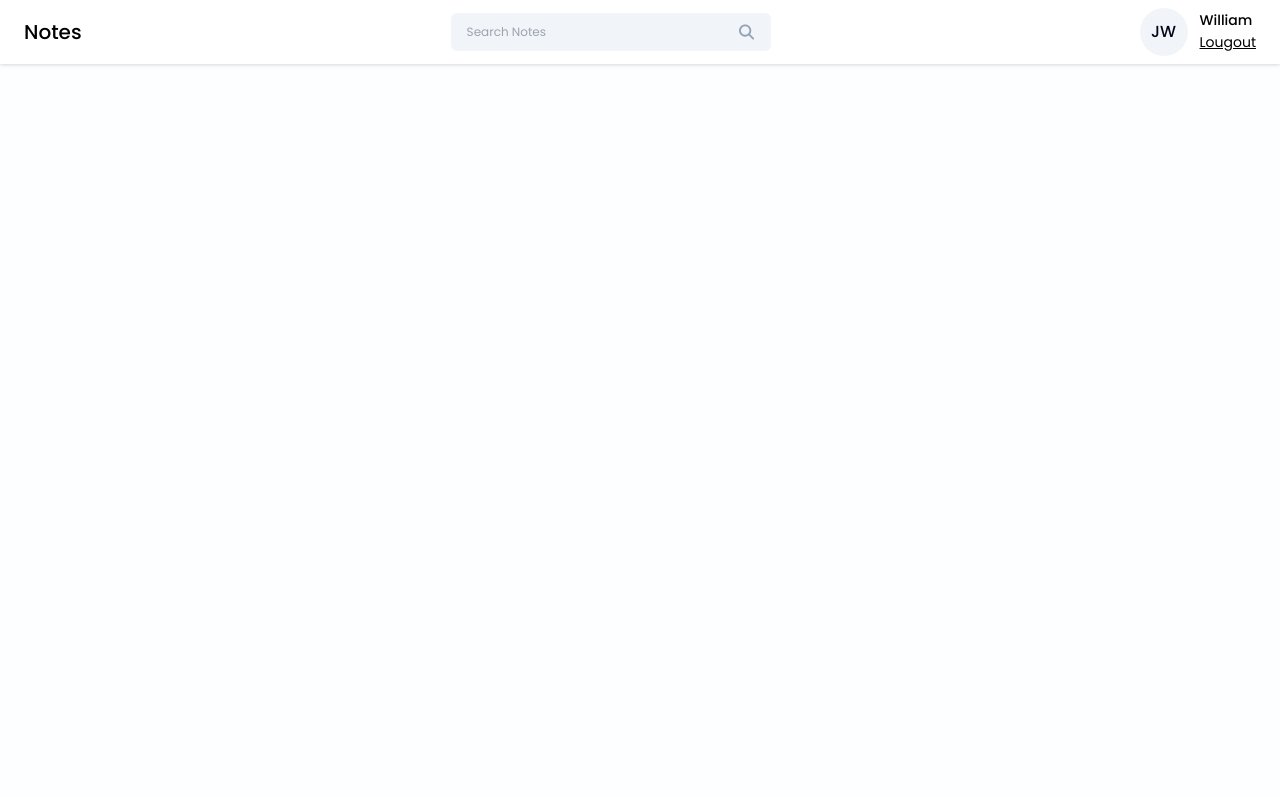
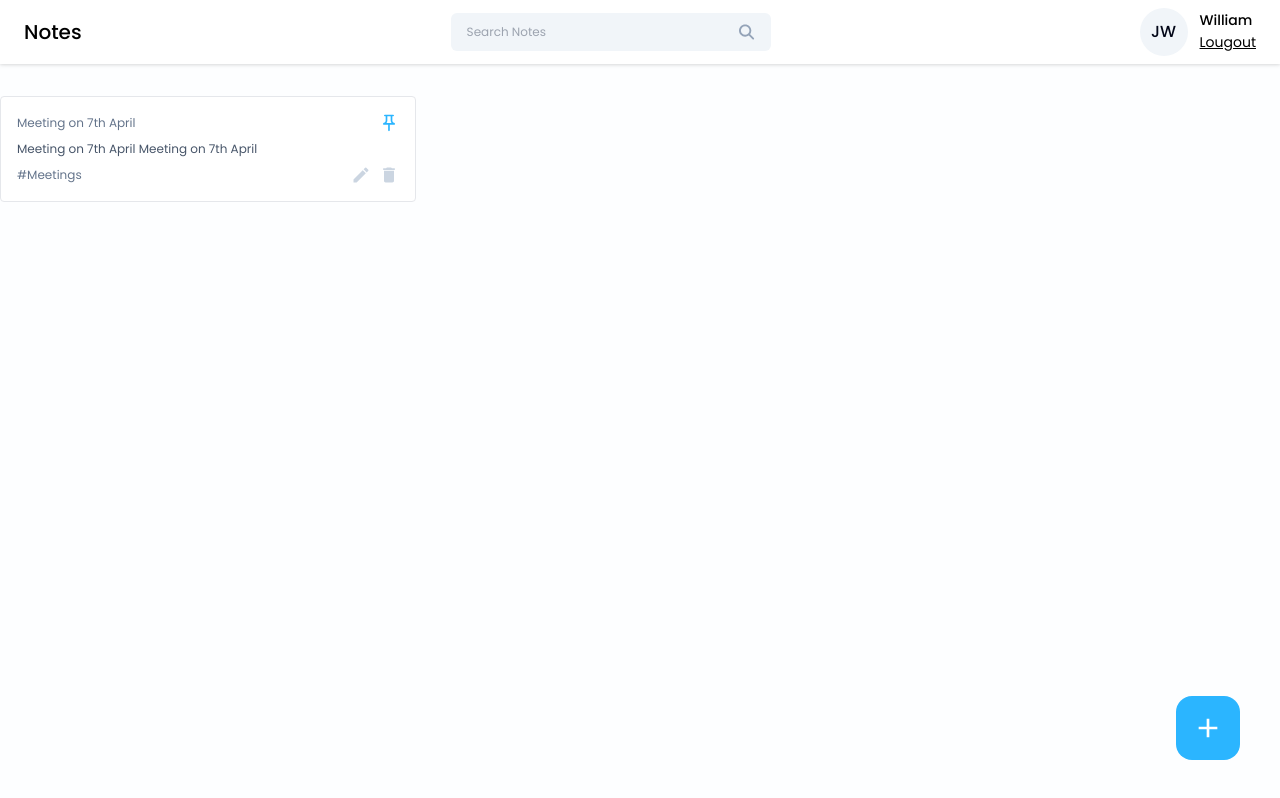
Before and after one commit to ArionDutta33/NOTE, a React (Vite) app in the folder frontend/: page /dashboard in a window 1280 px wide. Built offline with nearby package versions, Linux system fonts and the light colour scheme.

Commit message:
NoteCard

```diff
--- /dev/null
+++ b/frontend/src/Components/Cards/NoteCard.jsx
@@ -0,0 +1,43 @@
+import { MdCreate, MdDelete, MdOutlinePushPin } from "react-icons/md";
+
+const NoteCard = ({
+  title,
+  date,
+  content,
+  tags,
+  isPinned,
+  onEdit,
+  onDelete,
+  onPinNote,
+}) => {
+  return (
+    <div className="border rounded p-4 bg-white hover:shadow-xl transition-all ease-in-out">
+      <div className=" flex items-center justify-between">
+        <div>
+          <h6 className="text-xs text-slate-500">{title}</h6>
+        </div>
+        <MdOutlinePushPin
+          className={`icon-btn ${isPinned ? `text-primary` : `text-slate-300`}`}
+          onClick={onPinNote}
+        />
+      </div>
+      <p className="text-xs text-slate-600 mt-2">{content.slice(0, 60)}</p>
+
+      <div className="flex items-center justify-between mt-2">
+        <div className=" text-xs text-slate-500">{tags}</div>
+        <div className="flex items-center gap-2">
+          <MdCreate
+            className="icon-btn hover:text-green-600"
+            onClick={onEdit}
+          />
+          <MdDelete
+            className="icon-btn hover:text-red-500"
+            onClick={onDelete}
+          />
+        </div>
+      </div>
+    </div>
+  );
+};
+
+export default NoteCard;
--- a/frontend/src/Pages/Home/Home.jsx
+++ b/frontend/src/Pages/Home/Home.jsx
@@ -1,8 +1,30 @@
 import Navbar from "../../Components/Navbar";
+import NoteCard from "../../Components/Cards/NoteCard";
+import { MdAdd } from "react-icons/md";
 const Home = () => {
   return (
     <>
       <Navbar />
+      <div className="container mx-auto">
+        <div className="grid grid-cols-3 gap-4 mt-8">
+          <NoteCard
+            title="Meeting on 7th April"
+            date="3rd Apr 2024"
+            content="Meeting on 7th April Meeting on 7th April"
+            tags="#Meetings"
+            isPinned={true}
+            onEdit={() => {}}
+            onDelete={() => {}}
+            onPinNote={() => {}}
+          />
+        </div>
+      </div>
+      <button
+        className=" w-16 h-16 flex items-center justify-center rounded-2xl bg-primary hover:bg-blue-800 absolute right-10 bottom-10"
+        onClick={() => {}}
+      >
+        <MdAdd className="text-[32px] text-white" />
+      </button>
     </>
   );
 };
--- a/frontend/src/index.css
+++ b/frontend/src/index.css
@@ -21,4 +21,7 @@
   .btn-primary {
     @apply w-full text-sm bg-primary text-white p-2 rounded my-1 hover:bg-primary;
   }
+  .icon-btn {
+    @apply text-xl text-slate-300 cursor-pointer hover:text-primary;
+  }
 }
```
